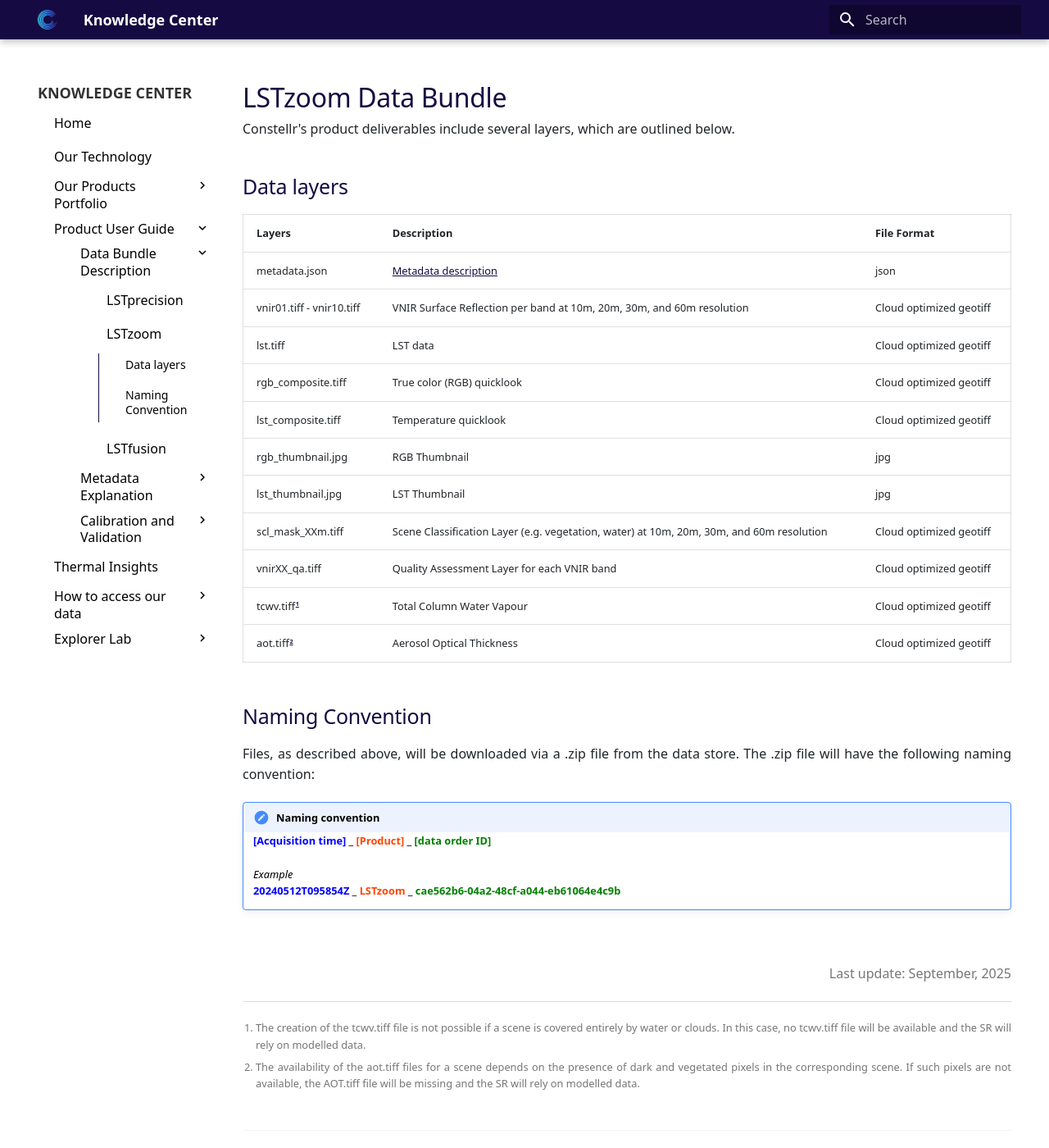
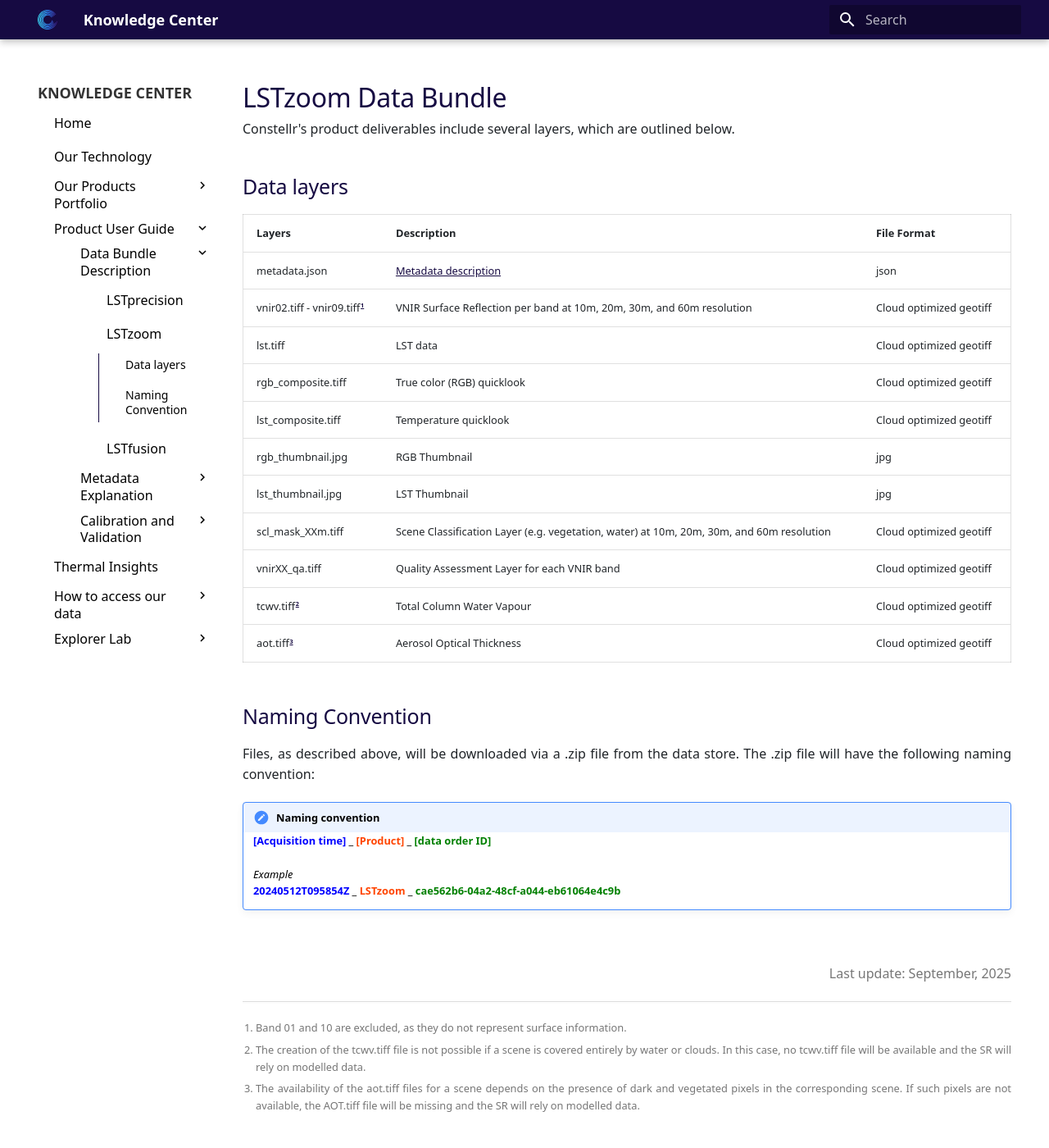
Before and after one commit to constellr/product-lst, an MkDocs documentation site: the page built from docs/LST-zoom-product-deliverables.md, in a window 1280 px wide and 1400 px high. Shown: the whole window at 82% size. Built offline with MkDocs 1.6.1 and Material for MkDocs 9.7.7, drawn with Linux system fonts in a browser that asks for light colours; the version menu is left out.

Commit message:
Metadata VNIR01/10 update

```diff
--- a/docs/LST-zoom-product-deliverables.md
+++ b/docs/LST-zoom-product-deliverables.md
@@ -6,7 +6,7 @@
 | Layers | Description | File Format |
 |--------|-------------|-------------|
 | metadata.json | [Metadata description](https://constellr.github.io/product-lst/LST-zoom-metadata/) | json |
-| vnir01.tiff - vnir10.tiff |VNIR Surface Reflection per band at 10m, 20m, 30m, and 60m resolution| Cloud optimized geotiff |
+| vnir02.tiff - vnir09.tiff[^custom-label] |VNIR Surface Reflection per band at 10m, 20m, 30m, and 60m resolution| Cloud optimized geotiff |
 | lst.tiff | LST data | Cloud optimized geotiff |
 | rgb_composite.tiff | True color (RGB) quicklook | Cloud optimized geotiff |
 | lst_composite.tiff | Temperature quicklook | Cloud optimized geotiff |
@@ -14,8 +14,8 @@
 | lst_thumbnail.jpg | LST Thumbnail | jpg |
 | scl_mask_XXm.tiff | Scene Classification Layer (e.g. vegetation, water) at 10m, 20m, 30m, and 60m resolution | Cloud optimized geotiff |
 | vnirXX_qa.tiff | Quality Assessment Layer for each VNIR band| Cloud optimized geotiff |
-| tcwv.tiff[^custom-label] | Total Column Water Vapour | Cloud optimized geotiff |
-| aot.tiff[^2] | Aerosol Optical Thickness | Cloud optimized geotiff |
+| tcwv.tiff[^2] | Total Column Water Vapour | Cloud optimized geotiff |
+| aot.tiff[^3] | Aerosol Optical Thickness | Cloud optimized geotiff |
 
 ## Naming Convention
 
@@ -29,8 +29,9 @@
     **<span style="color:blue;">20240512T095854Z</span>** _ **<span style="color:orangered;">LSTzoom</span>** _ **<span style="color:green;">cae562b6-04a2-48cf-a044-eb61064e4c9b</span>**
 
 
-[^custom-label]: The creation of the tcwv.tiff file is not possible if a scene is covered entirely by water or clouds. In this case, no tcwv.tiff file will be available and the SR will rely on modelled data.
-[^2]: The availability of the aot.tiff files for a scene depends on the presence of dark and vegetated pixels in the corresponding scene. If such pixels are not available, the AOT.tiff file will be missing and the SR will rely on modelled data.
+[^custom-label]: Band 01 and 10 are excluded, as they do not represent surface information.
+[^2]: The creation of the tcwv.tiff file is not possible if a scene is covered entirely by water or clouds. In this case, no tcwv.tiff file will be available and the SR will rely on modelled data.
+[^3]: The availability of the aot.tiff files for a scene depends on the presence of dark and vegetated pixels in the corresponding scene. If such pixels are not available, the AOT.tiff file will be missing and the SR will rely on modelled data.
 
 
 <!--
```
Also changed, not shown: docs/LST-precision-product-deliverables.md (+6 -5 lines), docs/UI-documentation.md (+4 -7 lines).
